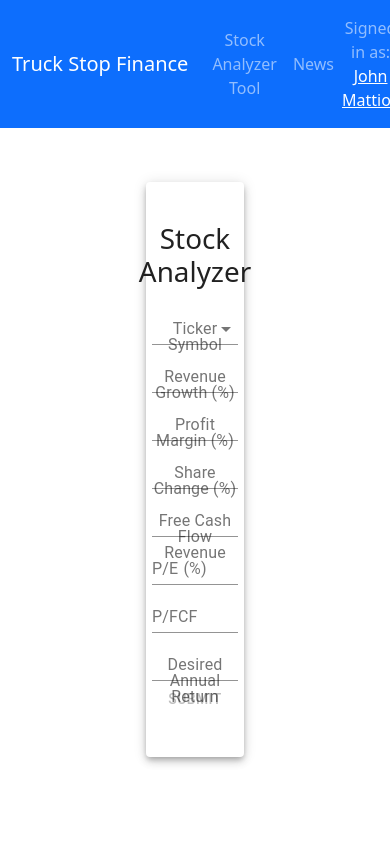
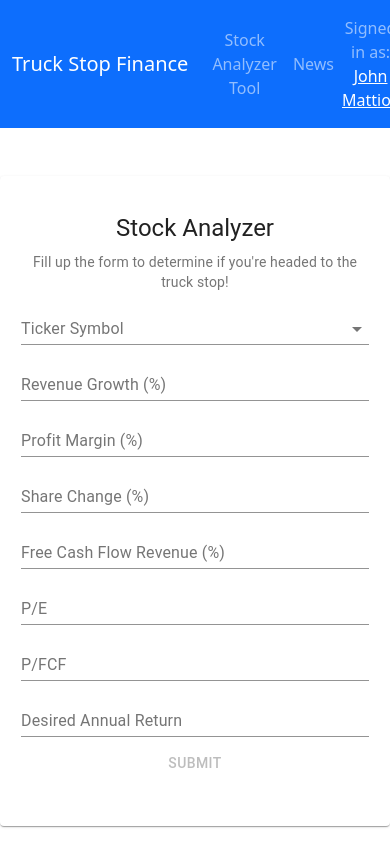
Before and after one commit to Johndmattioli/stock-analyzer, a React (Create React App) app: page / in a window 390 px wide. Built offline with nearby package versions, Linux system fonts and the light colour scheme.

Commit message:
Re-Engineered Form To Allow Mobile View

```diff
--- a/src/InputForm.jsx
+++ b/src/InputForm.jsx
@@ -2,24 +2,8 @@ import React, { Component } from "react";
 import { Formik } from "formik";
 import withStyles from "@material-ui/core/styles/withStyles";
 import { Form } from "./form";
-import Paper from "@material-ui/core/Paper";
 import * as Yup from "yup";
-import Grid from '@material-ui/core/Grid';
-
-const styles = theme => ({
- paper: {
-   marginTop: theme.spacing.unit * 1,
-   display: "flex",
-   flexDirection: "column",
-   alignItems: "center",
-   padding: `${theme.spacing.unit * 5}px ${theme.spacing.unit * 5}px ${theme
-     .spacing.unit * 5}px`
- },
- container: {
-   maxWidth: "500px",
-   justify: "center"
- }
-});
+import {Typography, Card, CardContent,Grid} from '@material-ui/core';
 
 const validationSchema = Yup.object({
   rvnGrwth: Yup.number().typeError('Revenue Growth Must Be A Number').max(100, "Revenue Growth Can't Exceed 100").required("Revenue Growth is required"),
@@ -42,31 +26,17 @@ class InputForm extends Component {
     const values = { rvnGrwth: "", prftMrgn: "", shrCng: "",  fcfRvn:"", pe:"", priceFcf:"", rtrn:"" };
     return (
       <React.Fragment>
-        <Grid
-          container
-          spacing={0}
-          direction="column"
-          alignItems="center"
-          justify="center"
-          style={{ minHeight: '80vh' }}
-        >
-          <Grid item xs={3}>
-            <div className={classes.container}>
-              <Paper elevation={5} className={classes.paper}>
-                <h1>Stock Analyzer</h1>
+            <div>
                 <Formik
                   keepDirtyOnReinitialize
                   render={props => <Form {...props} />}
                   initialValues={values}
                   validationSchema={validationSchema}
                 />
-              </Paper>
             </div>
-          </Grid>
-        </Grid>
       </React.Fragment>
     );
   }
 }
 
-export default withStyles(styles)(InputForm);
+export default InputForm;
--- a/src/form.js
+++ b/src/form.js
@@ -1,28 +1,24 @@
 import React from "react";
-import Button from "@material-ui/core/Button";
-import TextField from "@material-ui/core/TextField";
 import Autocomplete from "@material-ui/lab/Autocomplete";
-import CircularProgress from "@material-ui/core/CircularProgress";
 import axios from 'axios';
+import { Grid, TextField, Button, Card, CardContent, Typography, CircularProgress,Box } from '@material-ui/core';
 
 
 export const Form = props => {
 
   const [open, setOpen] = React.useState(false);
   const [options, setOptions] = React.useState([]);
-  const loading = open && options!== undefined && options.length === 0;
+  const loading = open && options !== undefined && options.length === 0;
   const [isSubmitted, setIsSubmitted] = React.useState(false);
 
   const onChangeHandle = async value => {
     // this default api does not support searching but if you use google maps or some other use the value and post to get back you reslut and then set it using setOptions
-      if (!value && value !==undefined) {
+    if (!value && value !== undefined) {
       setOpen(false);
       setOptions([]);
     } else {
       console.log(value);
-
-        const res = await axios.get('https://www.alphavantage.co/query', { params: { function: 'SYMBOL_SEARCH',  apikey : '4LAC1O82H3X0V7IZ', keywords: value} });
-
+      const res = await axios.get('https://www.alphavantage.co/query', { params: { function: 'SYMBOL_SEARCH', apikey: '4LAC1O82H3X0V7IZ', keywords: value } });
       const tickers = await res.data.bestMatches;
 
       setOptions(tickers);
@@ -59,6 +55,19 @@ export const Form = props => {
         setIsSubmitted(true);
       }}
     >
+      <Grid>
+      <Box m={1} p={2}/>
+        <Card style={{ maxWidth: 450, padding: "20px 5px", margin: "0 auto" }}>
+          <CardContent>
+            <Typography gutterBottom variant="h5">
+              Stock Analyzer
+            </Typography>
+            <Typography variant="body2" color="textSecondary" component="p" gutterBottom>
+              Fill up the form to determine if you're headed to the truck stop!
+            </Typography>
+            <form>
+              <Grid container spacing={1}>
+                <Grid item xs={12}>
                   <Autocomplete
                     id="ticker"
                     sx={{ width: 300 }}
@@ -95,6 +104,8 @@ export const Form = props => {
                       />
                     )}
                   />
+                </Grid>
+                <Grid item xs={12}>
                   <TextField
                     id="rvnGrwth"
                     name="rvnGrwth"
@@ -106,6 +117,8 @@ export const Form = props => {
                     fullWidth
 
                   />
+                </Grid>
+                <Grid item xs={12}>
                   <TextField
                     id="prftMrgn"
                     name="prftMrgn"
@@ -116,6 +129,8 @@ export const Form = props => {
                     onChange={change.bind(null, "prftMrgn")}
                     fullWidth
                   />
+                </Grid>
+                <Grid item xs={12}>
                   <TextField
                     id="shrCng"
                     name="shrCng"
@@ -126,6 +141,8 @@ export const Form = props => {
                     onChange={change.bind(null, "shrCng")}
                     fullWidth
                   />
+                </Grid>
+                <Grid item xs={12}>
                   <TextField
                     id="fcfRvn"
                     name="fcfRvn"
@@ -136,6 +153,8 @@ export const Form = props => {
                     onChange={change.bind(null, "fcfRvn")}
                     fullWidth
                   />
+                </Grid>
+                <Grid item xs={12}>
                   <TextField
                     id="pe"
                     name="pe"
@@ -146,6 +165,8 @@ export const Form = props => {
                     onChange={change.bind(null, "pe")}
                     fullWidth
                   />
+                </Grid>
+                <Grid item xs={12}>
                   <TextField
                     id="priceFcf"
                     name="priceFcf"
@@ -156,6 +177,8 @@ export const Form = props => {
                     onChange={change.bind(null, "priceFcf")}
                     fullWidth
                   />
+                </Grid>
+                <Grid item xs={12}>
                   <TextField
                     id="rtrn"
                     name="rtrn"
@@ -166,6 +189,8 @@ export const Form = props => {
                     onChange={change.bind(null, "rtrn")}
                     fullWidth
                   />
+                </Grid>
+                <Grid item xs={12}>
                   <Button
                     type="submit"
                     fullWidth
@@ -175,6 +200,13 @@ export const Form = props => {
                   >
                     Submit
                   </Button>
+                </Grid>
+
+              </Grid>
+            </form>
+          </CardContent>
+        </Card>
+      </Grid>
       {isSubmitted && "Your Target Stock Price Is"}
       {isSubmitted && <h1 style={{ color: 'red' }}> 22</h1>}
     </form>
```
Lines whose indentation alone changed are shown as unchanged.
